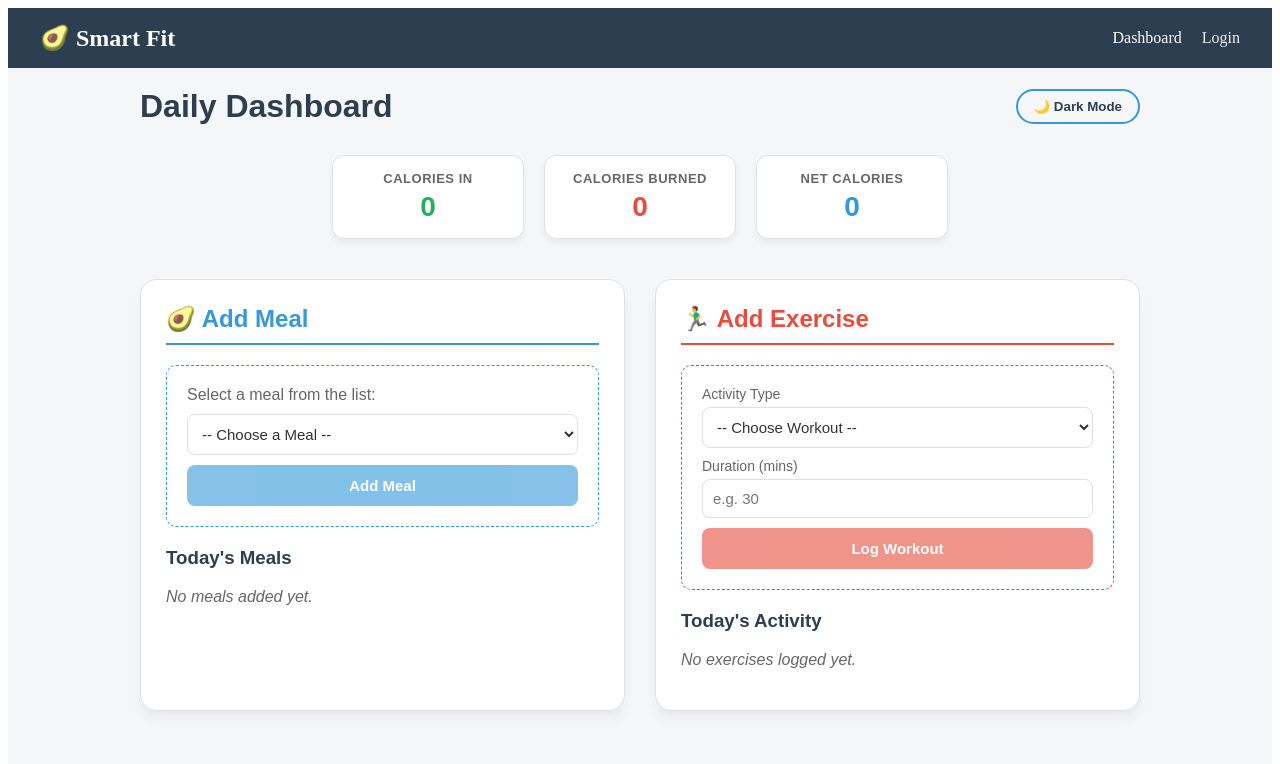
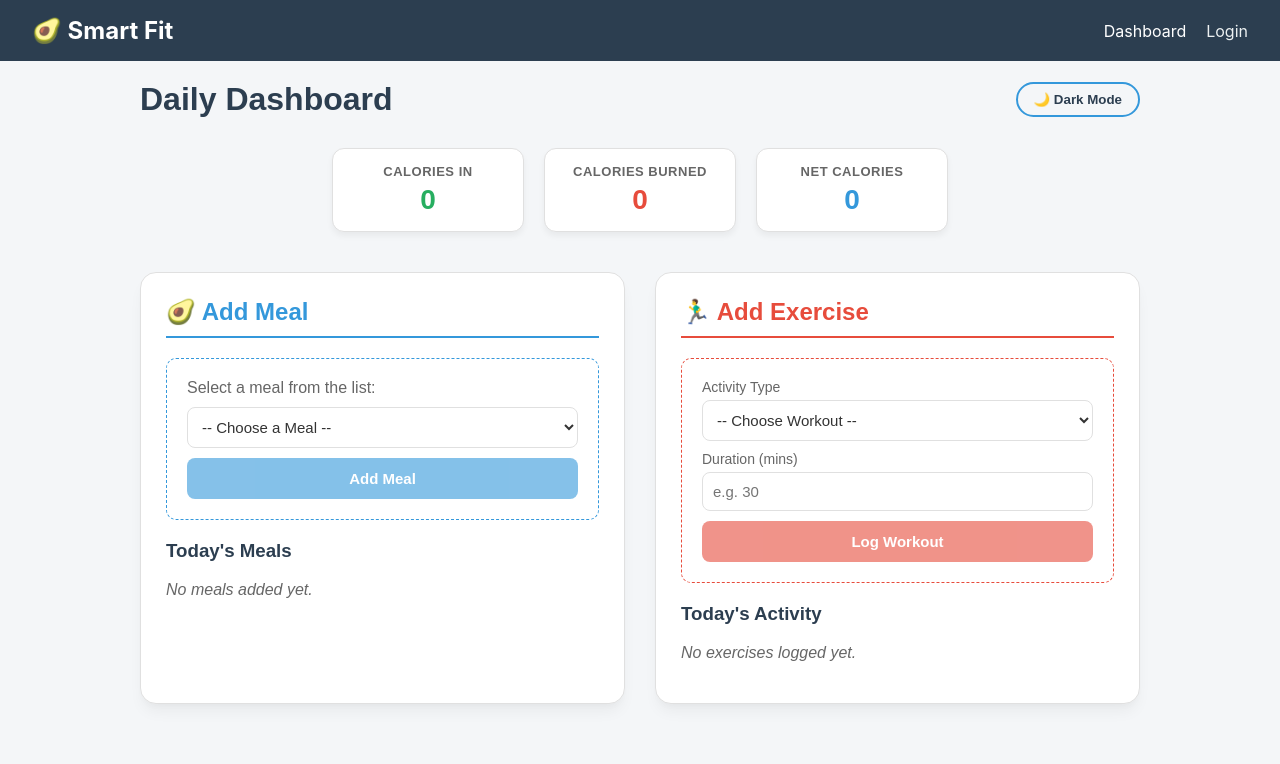
Before and after one commit to mohameA337/smart-nutrition-fit-tracker, a React (Vite) app in the folder frontend/: page / in a window 1280 px wide. Shown: the top 764 px of the page. Built offline with nearby package versions, Linux system fonts and the light colour scheme.

Commit message:
Dashboard fixup #1
removing white borders from web page

```diff
--- a/frontend/src/index.css
+++ b/frontend/src/index.css
@@ -0,0 +1,17 @@
+body {
+  margin: 0;
+  padding: 0;
+  box-sizing: border-box;
+  font-family: -apple-system, BlinkMacSystemFont, 'Segoe UI', 'Roboto', 'Oxygen',
+    'Ubuntu', 'Cantarell', 'Fira Sans', 'Droid Sans', 'Helvetica Neue',
+    sans-serif;
+  -webkit-font-smoothing: antialiased;
+  -moz-osx-font-smoothing: grayscale;
+  /* Set a neutral background to match your light theme */
+  background-color: #f4f6f8;
+}
+
+code {
+  font-family: source-code-pro, Menlo, Monaco, Consolas, 'Courier New',
+    monospace;
+}
```
